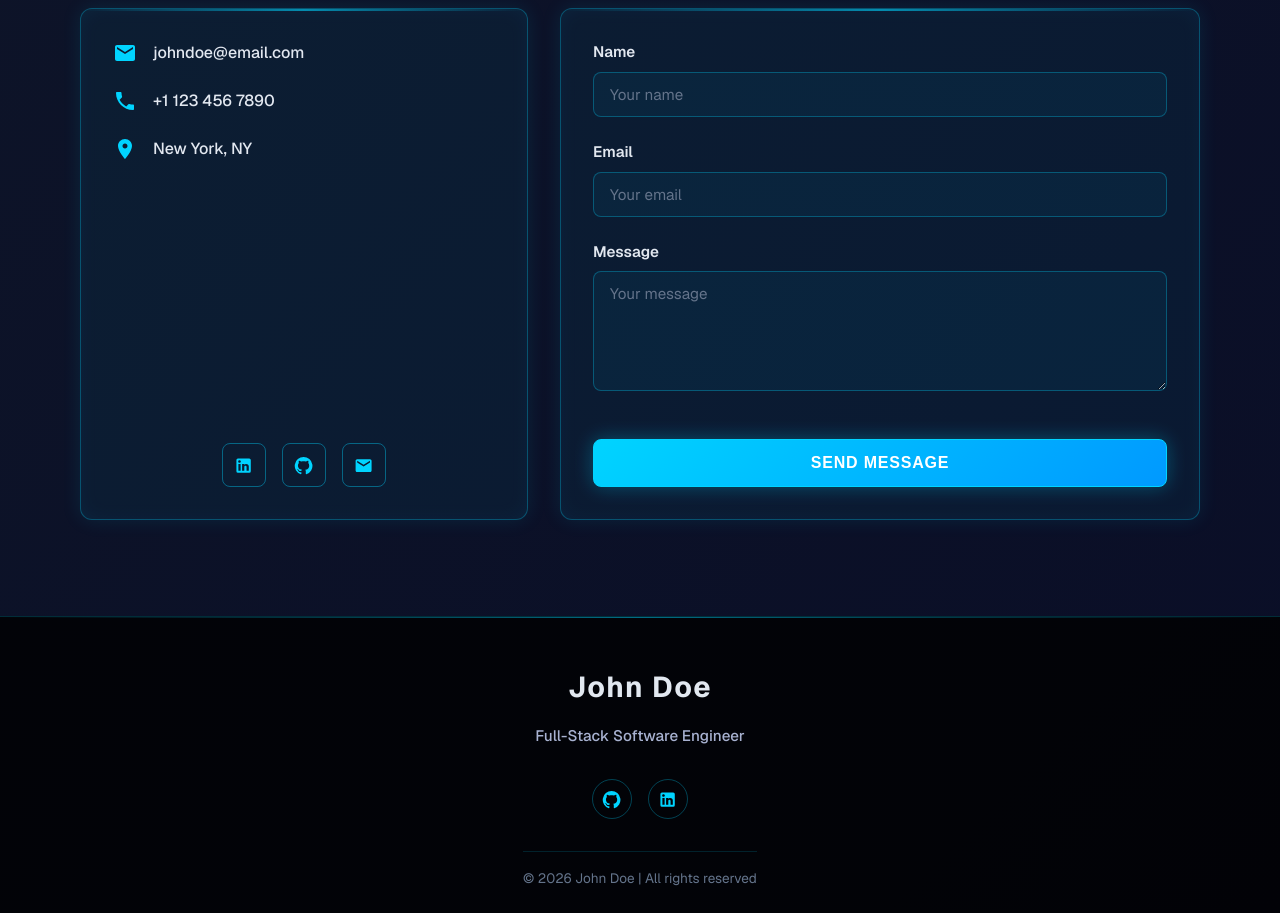
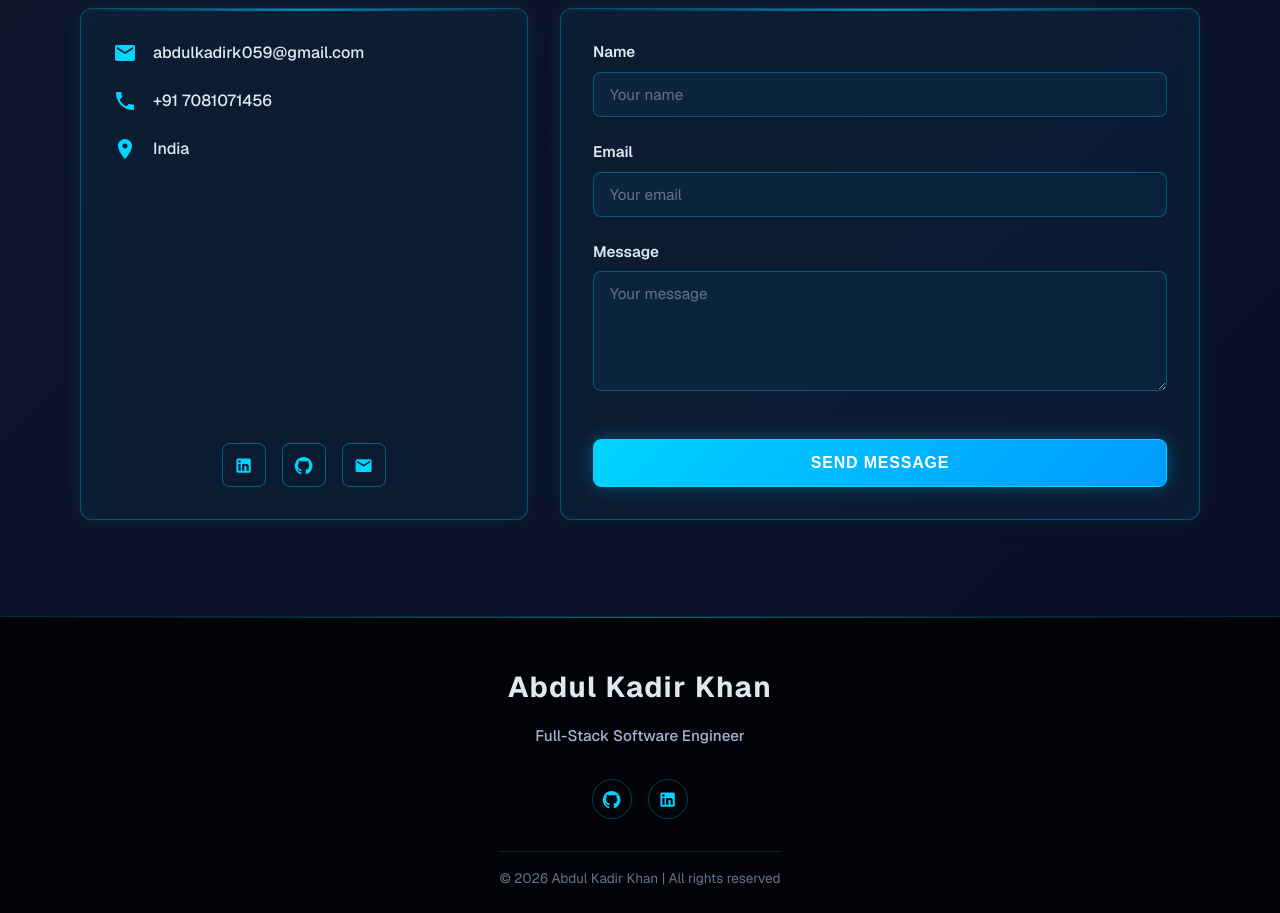
Before and after one commit to khankadir193/Portfolio-Next-Js, a Next.js app: page / in a window 1280 px wide. Shown: the part 5060-5973 px from the top of the page. Built offline with nearby package versions, Linux system fonts and the light colour scheme.

Commit message:
feat: update portfolio with personal information
Add personal details, social links, and functional contact email.

Co-authored-by: Abdul Kadir Khan <68945614+khankadir193@users.noreply.github.com>

```diff
--- a/app/Footer.js
+++ b/app/Footer.js
@@ -14,12 +14,12 @@ export default function Footer() {
   return (
     <footer className={styles.footer}>
       <div className={styles.footerContent}>
-        <h2 className={styles.footerBrand}>John Doe</h2>
+        <h2 className={styles.footerBrand}>Abdul Kadir Khan</h2>
         <p className={styles.footerTitle}>Full-Stack Software Engineer</p>
 
         <div className={styles.socialLinks}>
           <a
-            href="https://github.com"
+            href="https://github.com/khankadir193"
             target="_blank"
             rel="noopener noreferrer"
             aria-label="GitHub"
@@ -28,7 +28,7 @@ export default function Footer() {
             <GitHub />
           </a>
           <a
-            href="https://linkedin.com"
+            href="https://linkedin.com/in/abdul-kadir-khan-77bb68291"
             target="_blank"
             rel="noopener noreferrer"
             aria-label="LinkedIn"
@@ -39,7 +39,7 @@ export default function Footer() {
         </div>
 
         <p className={styles.footerCopyright}>
-          © {currentYear} John Doe | All rights reserved
+          © {currentYear} Abdul Kadir Khan | All rights reserved
         </p>
       </div>
     </footer>
--- a/app/sections/ContactSection.js
+++ b/app/sections/ContactSection.js
@@ -45,7 +45,7 @@ export default function ContactSection() {
     setSubmitting(true);
     setStatus('');
 
-    alert(`Message sent! (Demo)\nName: ${formData.name}\nEmail: ${formData.email}\nTo: johndoe@email.com`);
+    alert(`Message sent! (Demo)\nName: ${formData.name}\nEmail: ${formData.email}\nTo: abdulkadirk059@gmail.com`);
 
     setSubmitting(false);
     setStatus('success');
@@ -63,26 +63,26 @@ export default function ContactSection() {
             <div className={styles.contactInfo}>
               <div className={styles.infoItem}>
                 <Mail className={styles.infoIcon} />
-                <span className={styles.infoText}>johndoe@email.com</span>
+                <span className={styles.infoText}>abdulkadirk059@gmail.com</span>
               </div>
               <div className={styles.infoItem}>
                 <Phone className={styles.infoIcon} />
-                <span className={styles.infoText}>+1 123 456 7890</span>
+                <span className={styles.infoText}>+91 7081071456</span>
               </div>
               <div className={styles.infoItem}>
                 <LocationOn className={styles.infoIcon} />
-                <span className={styles.infoText}>New York, NY</span>
+                <span className={styles.infoText}>India</span>
               </div>
             </div>
 
             <div className={styles.socialLinks}>
-              <a href="#" className={styles.socialIcon} aria-label="LinkedIn">
+              <a href="https://linkedin.com/in/abdul-kadir-khan-77bb68291" target="_blank" rel="noopener noreferrer" className={styles.socialIcon} aria-label="LinkedIn">
                 <LinkedIn />
               </a>
-              <a href="#" className={styles.socialIcon} aria-label="GitHub">
+              <a href="https://github.com/khankadir193" target="_blank" rel="noopener noreferrer" className={styles.socialIcon} aria-label="GitHub">
                 <GitHub />
               </a>
-              <a href="#" className={styles.socialIcon} aria-label="Email">
+              <a href="mailto:abdulkadirk059@gmail.com" className={styles.socialIcon} aria-label="Email">
                 <Mail />
               </a>
             </div>
```
